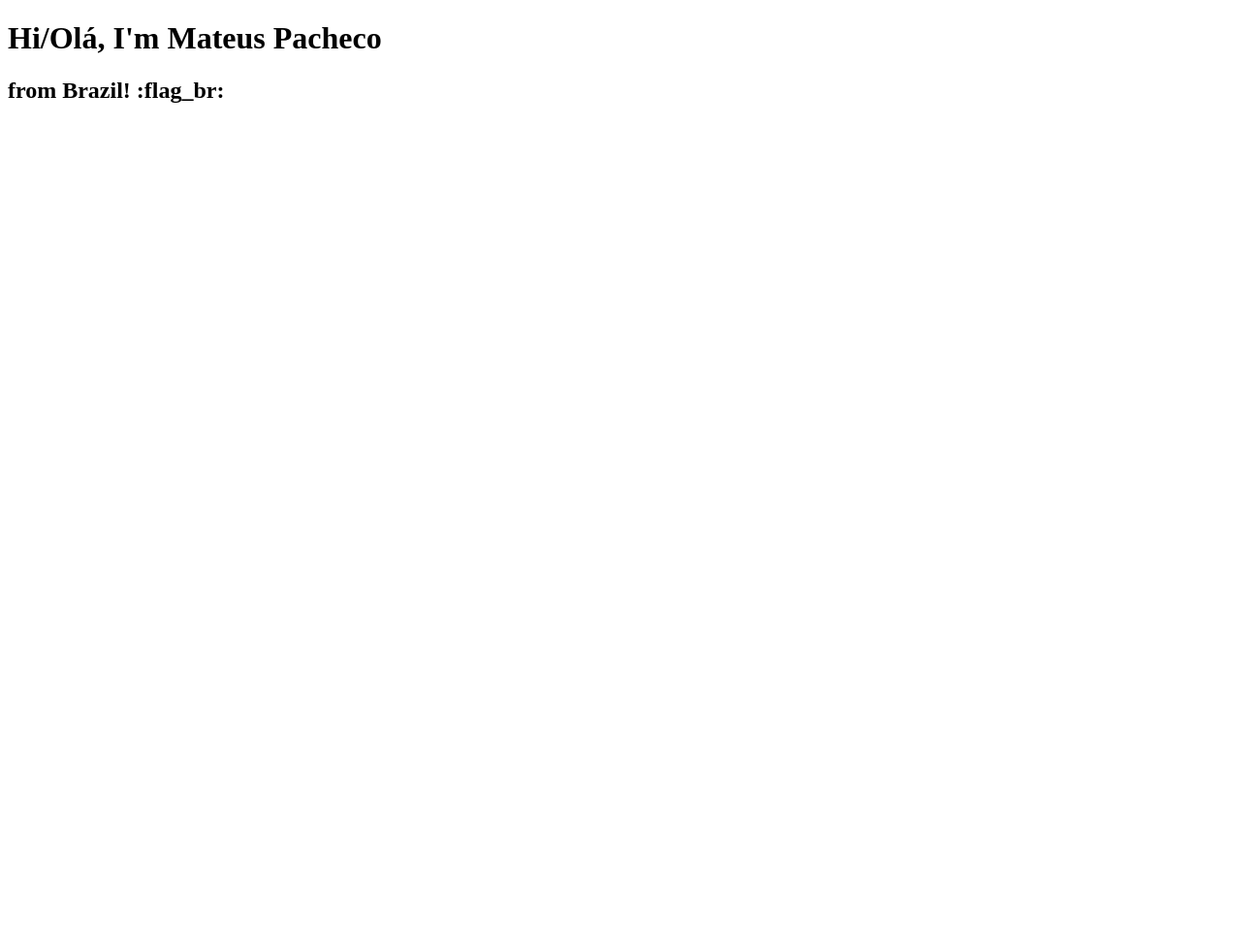
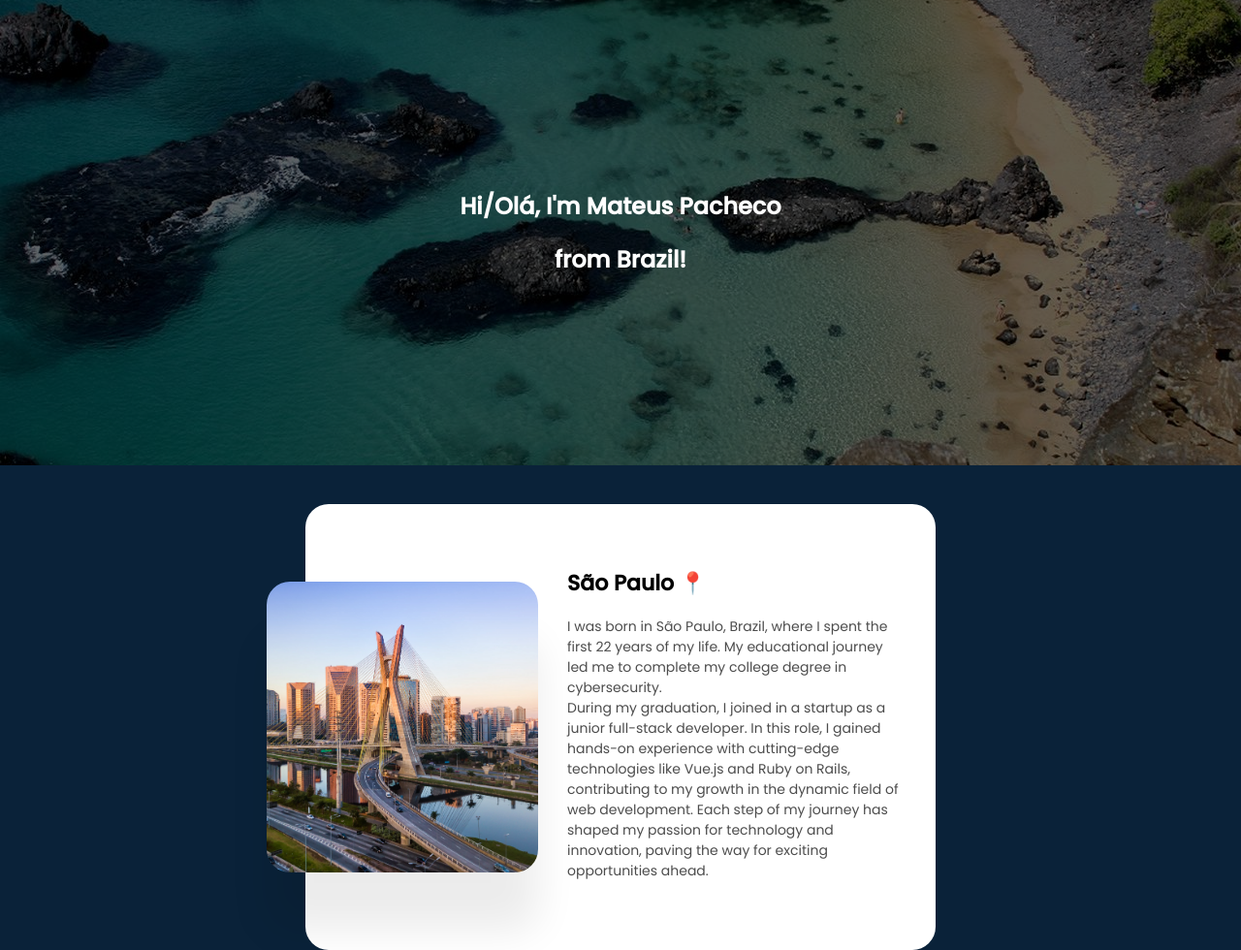
Before and after one commit to echoPacheco/blog, a plain HTML site: page index.html in a window 1280 px wide. Shown: the whole page at 97% size. Before the commit the page ends 800 px from the top, so only its background shows below. Drawn offline with Linux system fonts and the light colour scheme.

Commit message:
first commit

```diff
--- a/index.html
+++ b/index.html
@@ -1,12 +1,38 @@
 <!DOCTYPE html>
 <html lang="en">
-<head>
-    <meta charset="UTF-8">
-    <meta name="viewport" content="width=device-width, initial-scale=1.0">
-    <title>Document</title>
-</head>
-<body>
-    <h1>Hi/Olá, I'm Mateus Pacheco</h1>
-    <h2>from Brazil! :flag_br: </h2>
-</body>
+  <head>
+    <meta charset="UTF-8" />
+    <meta http-equiv="X-UA-Compatible" content="IE=edge" />
+    <meta name="viewport" content="width=device-width, initial-scale=1.0" />
+    <title>Pacheco's blog</title>
+    <link rel="stylesheet" href="styles.css" />
+    <link rel="preconnect" href="https://fonts.googleapis.com" />
+    <link rel="preconnect" href="https://fonts.gstatic.com" crossorigin />
+    <link
+      href="https://fonts.googleapis.com/css2?family=Poppins:wght@300;400;500&display=swap"
+      rel="stylesheet"
+    />
+  </head>
+  <body>
+    <section class="view-container">
+      <img src="view.jpg" alt="Snow" class="img-view" />
+      <div class="centered">
+        <h1>Hi/Olá, I'm Mateus Pacheco</h1>
+        <h2>from Brazil!</h2>
+      </div>
+    </section>
+
+    <section style="margin-top: 20px;">
+        <div class="card">
+            <img src="image.jpeg" />
+            <div>
+              <h2>São Paulo 📍</h2>
+              <p>
+                I was born in São Paulo, Brazil, where I spent the first 22 years of my life. My educational journey led me to complete my college degree in cybersecurity. <br>
+                During my graduation, I joined in a startup as a junior full-stack developer. In this role, I gained hands-on experience with cutting-edge technologies like Vue.js and Ruby on Rails, contributing to my growth in the dynamic field of web development. Each step of my journey has shaped my passion for technology and innovation, paving the way for exciting opportunities ahead.
+              </p>
+            </div>
+          </div>
+    </section>
+  </body>
 </html>
--- /dev/null
+++ b/styles.css
@@ -0,0 +1,136 @@
+/* html {
+    height: 100%;
+    width: 100%;
+}
+body {
+  margin: 0;
+  padding: 0;
+  box-sizing: border-box;
+  min-height: 100vh;
+  min-width: 100%;
+  background-color: #0a2239;
+  font-family: Arial;
+  font-size: 20px;
+  color: white;
+}
+*/
+
+body,
+html {
+  height: 100%;
+  margin: 0;
+  display: flex;
+  flex-direction: column;
+  background: #0a2239;
+  background-size: 16px 16px;
+  font-family: "Euclid Circular A", "Poppins";
+}
+
+* {
+  box-sizing: border-box;
+}
+
+section {
+  display: flex;
+  flex-direction: column;
+  align-items: center;
+  justify-content: center;
+  height: 60vh;
+}
+
+.view-container {
+  max-width: 800px; /* Set a maximum width for the container */
+  width: 90%; /* Use a percentage for responsiveness */
+  margin: 0 auto; /* Center the container horizontally */
+  position: relative;
+  text-align: center;
+  color: white;
+}
+
+.centered {
+  position: absolute;
+  top: 50%;
+  left: 50%;
+  transform: translate(-50%, -50%);
+}
+
+.img-view {
+  width: 100vw;
+  max-height: 60vh;
+  height: auto;
+  object-fit: cover;
+  filter: brightness(40%);
+}
+
+.card-container {
+  display: flex;
+  align-items: center;
+  justify-content: center;
+}
+
+.card {
+  display: flex;
+  align-items: center;
+  width: 75vw;
+  max-width: 650px;
+  padding: 50px 30px 50px 20px;
+  background: #ffffff;
+  border-radius: 24px;
+  min-height: 40vh;
+  margin-top: 20px;
+}
+
+.card img {
+  max-width: 280px;
+  width: 28vw;
+  height: 300px;
+  object-fit: cover;
+  margin-left: -60px;
+  margin-right: 30px;
+  border-radius: inherit;
+  box-shadow: 0 60px 40px rgb(0 0 0 / 8%);
+}
+
+.card h2 {
+  font-size: 22px;
+  margin-right: 30px;
+}
+
+.card h3 {
+  font-size: 16px;
+  font-weight: 400;
+  color: rgb(0 0 0 / 90%);
+}
+
+.card p {
+  font-size: 14px;
+  font-weight: 400;
+  color: rgb(0 0 0 / 70%);
+  margin-bottom: 24px;
+}
+
+@media (width <= 740px) {
+  section {
+    margin-top: 1500px;
+    margin-bottom: 1500px;
+  }
+  .card {
+    margin: 0 40px;
+    padding-left: 50px;
+    padding-right: 50px;
+    width: 100%;
+    text-align: center;
+    flex-direction: column;
+  }
+
+  .card h2 {
+    margin-right: 0;
+    font-size: 26px;
+  }
+
+  .card img {
+    margin: -100px 0 30px 0;
+    width: 100%;
+    max-width: 1000px;
+  }
+}
```
Also changed, not shown: image.jpeg (added), view.jpg (added).
